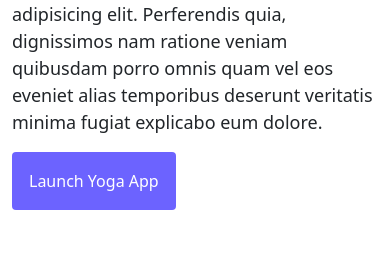
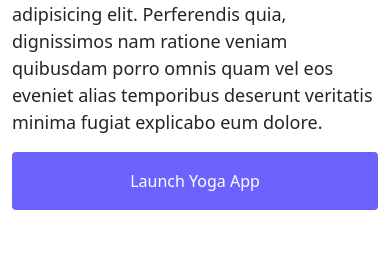
Before and after one commit to sorikawolf/Responsive-Homework-Week-3, a website: page index.html in a window 390 px wide. Shown: the part 548-803 px from the top of the page. Drawn offline with nearby package versions, Linux system fonts and the light colour scheme.

Commit message:
Adjusted button and h2 styling for phone screens

```diff
--- a/style.css
+++ b/style.css
@@ -101,5 +101,13 @@ p {
   }
   h2 {
     font-size: 40px;
+    text-align: center;
+  }
+  body {
+    margin-bottom: 5px;
+  }
+  .app-button {
+    display: block;
+    margin: 0 auto;
   }
 }
```
